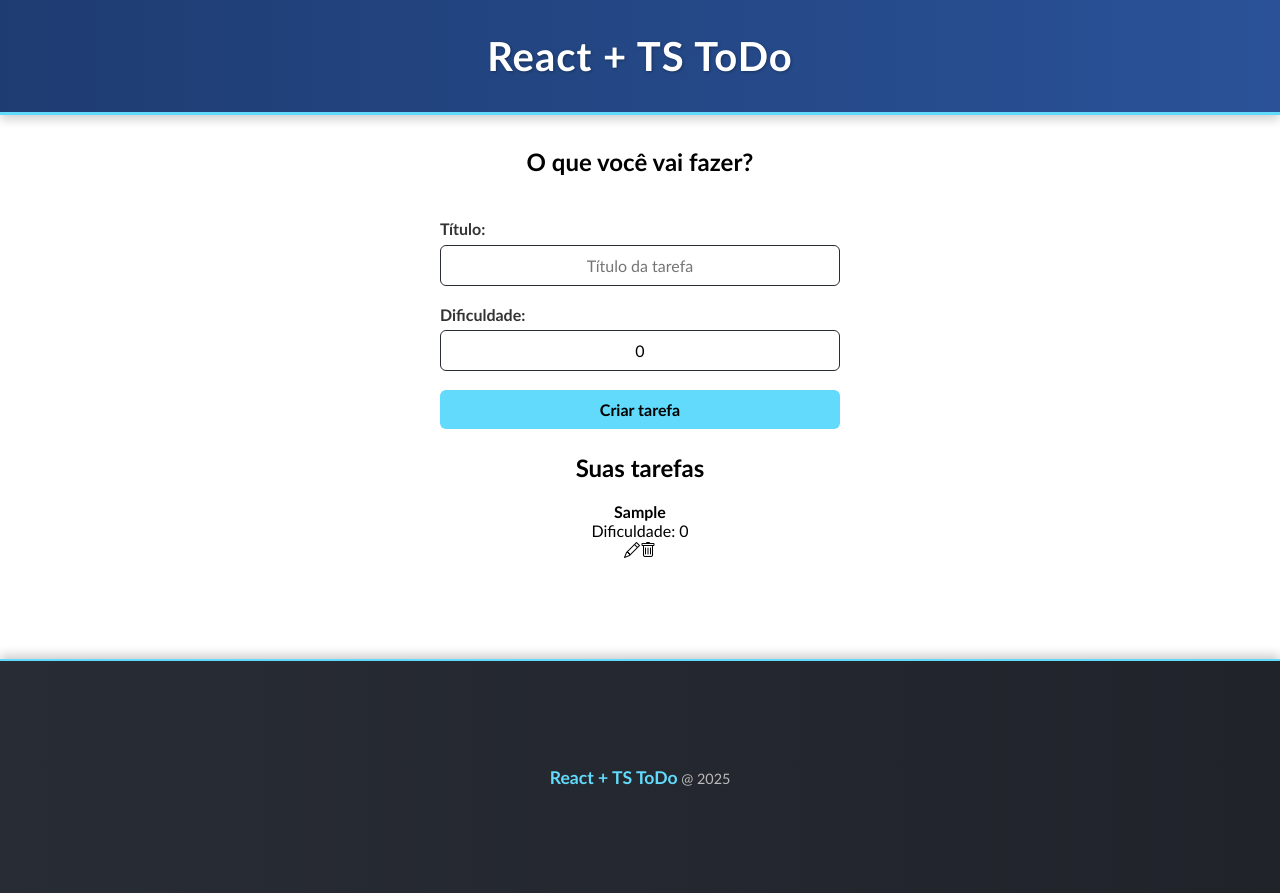
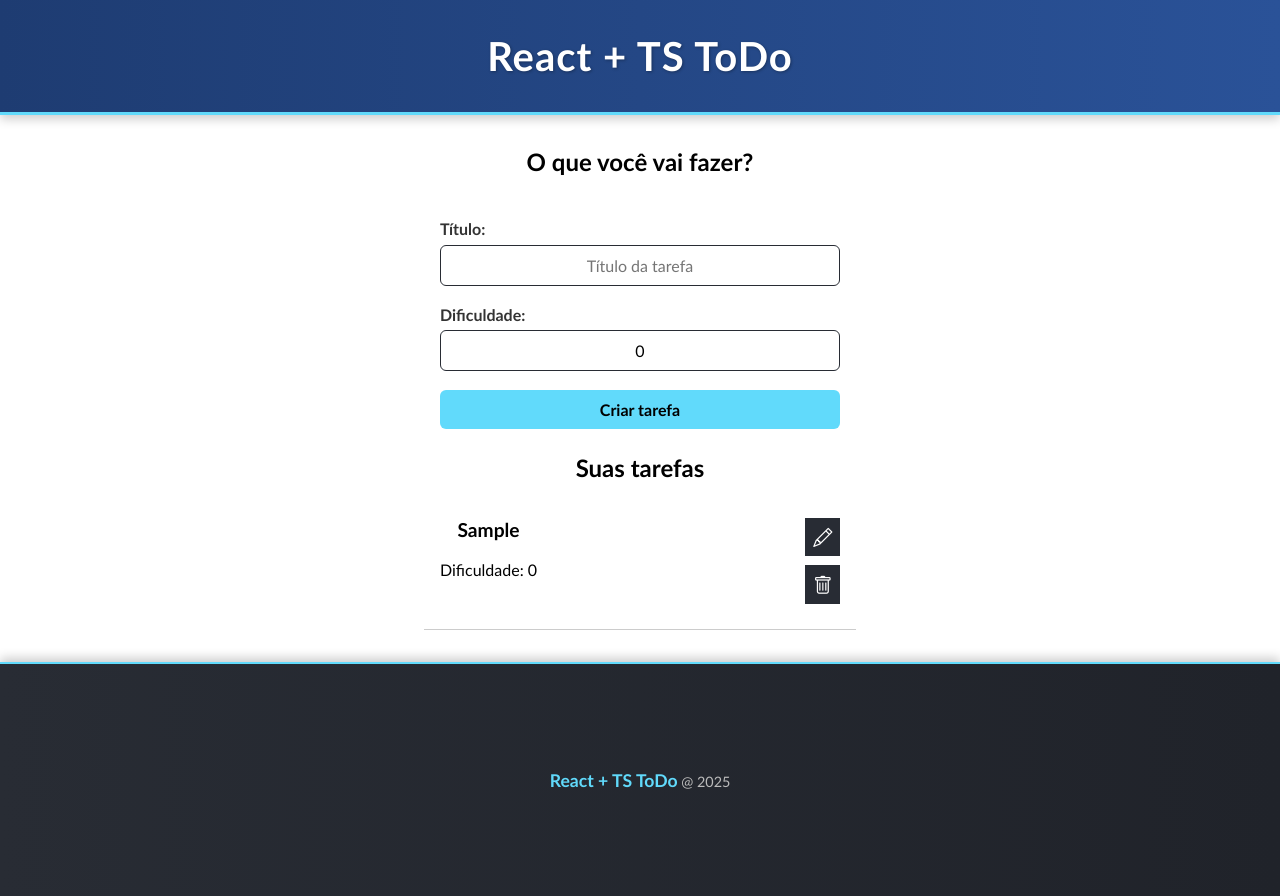
Before and after one commit to gabrielsrpp/ToDoList-React, a React (Create React App) app in the folder base_todo_react/: page / in a window 1280 px wide. Both pictures are taken after typing "Sample" into the empty fields and a click on the input "Criar tarefa". Built offline with nearby package versions, Linux system fonts and the light colour scheme.

Commit message:
Finalizando lista

```diff
--- a/base_todo_react/src/components/TaskList.module.css
+++ b/base_todo_react/src/components/TaskList.module.css
@@ -0,0 +1,38 @@
+.task {
+    display: flex;
+    justify-content: space-between;
+    max-width: 400px;
+    margin: 0 auto;
+    border-bottom:  1px solid #ccc;
+    padding: 1em;
+}
+
+.details {
+    text-align: left;
+}
+
+.details h4 {
+    font-size: 1.2em;
+    margin-bottom: 1em;
+}
+
+.actions {
+    display: flex;
+    flex-direction: column;
+    align-items: center;
+    justify-content: center;
+}
+
+.actions i {
+    margin-bottom: .5em;
+    font-size: 1.2em;
+    cursor: pointer;
+    background-color: #282c34;
+    color: #fff;
+    padding: .4em;
+    transition: .5s;
+}
+
+.actions i:hover {
+    color: #61dafb;
+}
--- a/base_todo_react/src/components/TaskList.tsx
+++ b/base_todo_react/src/components/TaskList.tsx
@@ -4,7 +4,7 @@
 // interfaces
 import { ITask } from '../interfaces/Task'
 // CSS
-import styles from '../TaskList.module.css'
+import styles from './TaskList.module.css'
 
 
 interface Props  {
@@ -20,12 +20,12 @@
     <>
       {props.taskList.length > 0 ? (
   props.taskList.map((task) => (
-          <div key={task.id}>
-            <div>
+    <div key={task.id} className={styles.task}>
+      <div className={styles.details}>
         <h4>{task.title}</h4>
         <p>Dificuldade: {task.difficulty}</p>
       </div>
-            <div>
+      <div className={styles.actions}>
         <i className="bi bi-pencil"></i>
         <i className="bi bi-trash"></i>
       </div>
```
Lines whose indentation alone changed are shown as unchanged.
